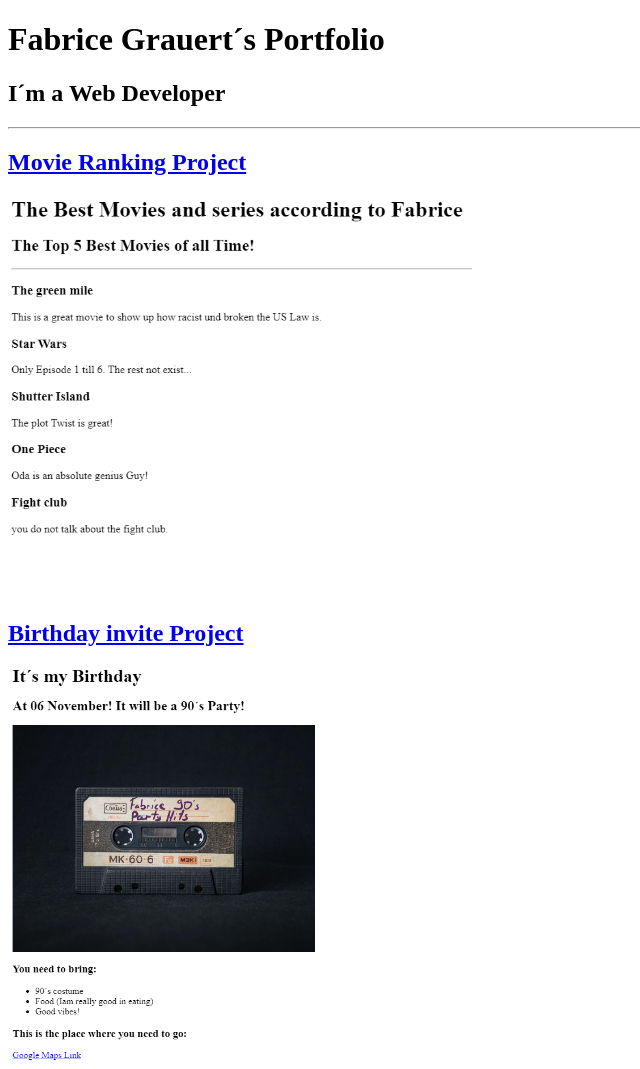
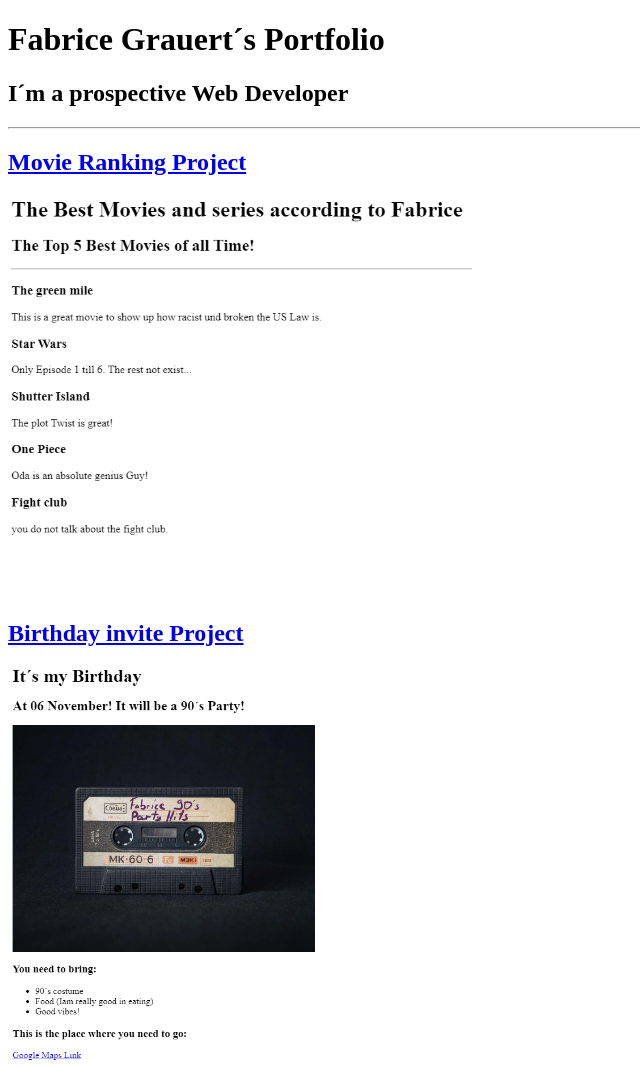
Before and after one commit to FabriceGrauert/html-portfolio, a plain HTML site: page index.html in a window 1280 px wide. Shown: the top 1069 px of the page, without its empty margins (0-640 px from the left). Drawn offline with Linux system fonts and the light colour scheme.

Commit message:
index.html

```diff
--- a/index.html
+++ b/index.html
@@ -9,7 +9,7 @@
 
         <body>
             <h1>Fabrice Grauert´s Portfolio</h1>
-            <h2>I´m a Web Developer</h2>
+            <h2>I´m a prospective Web Developer</h2>
 
             <hr/>
 
```
